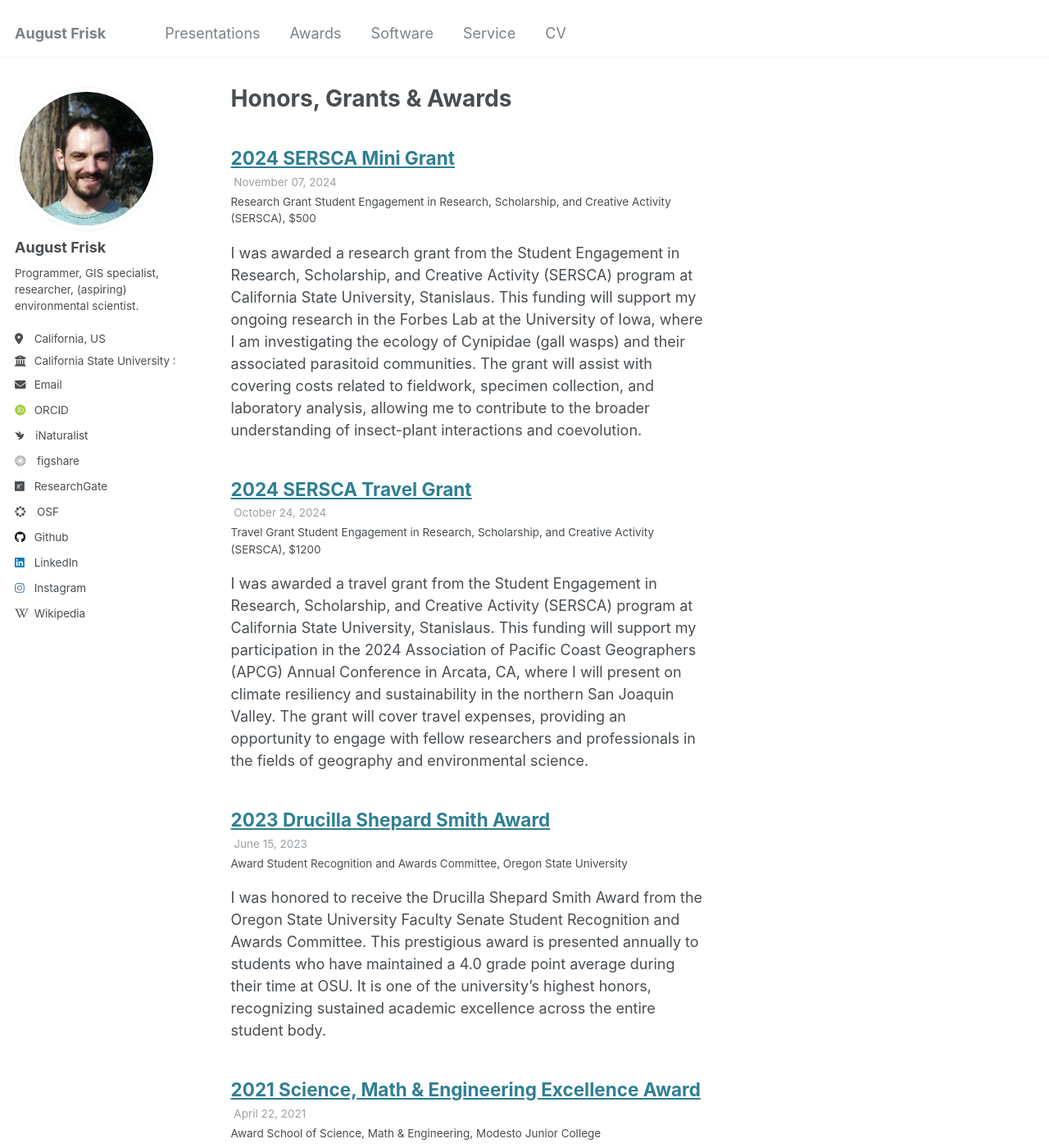
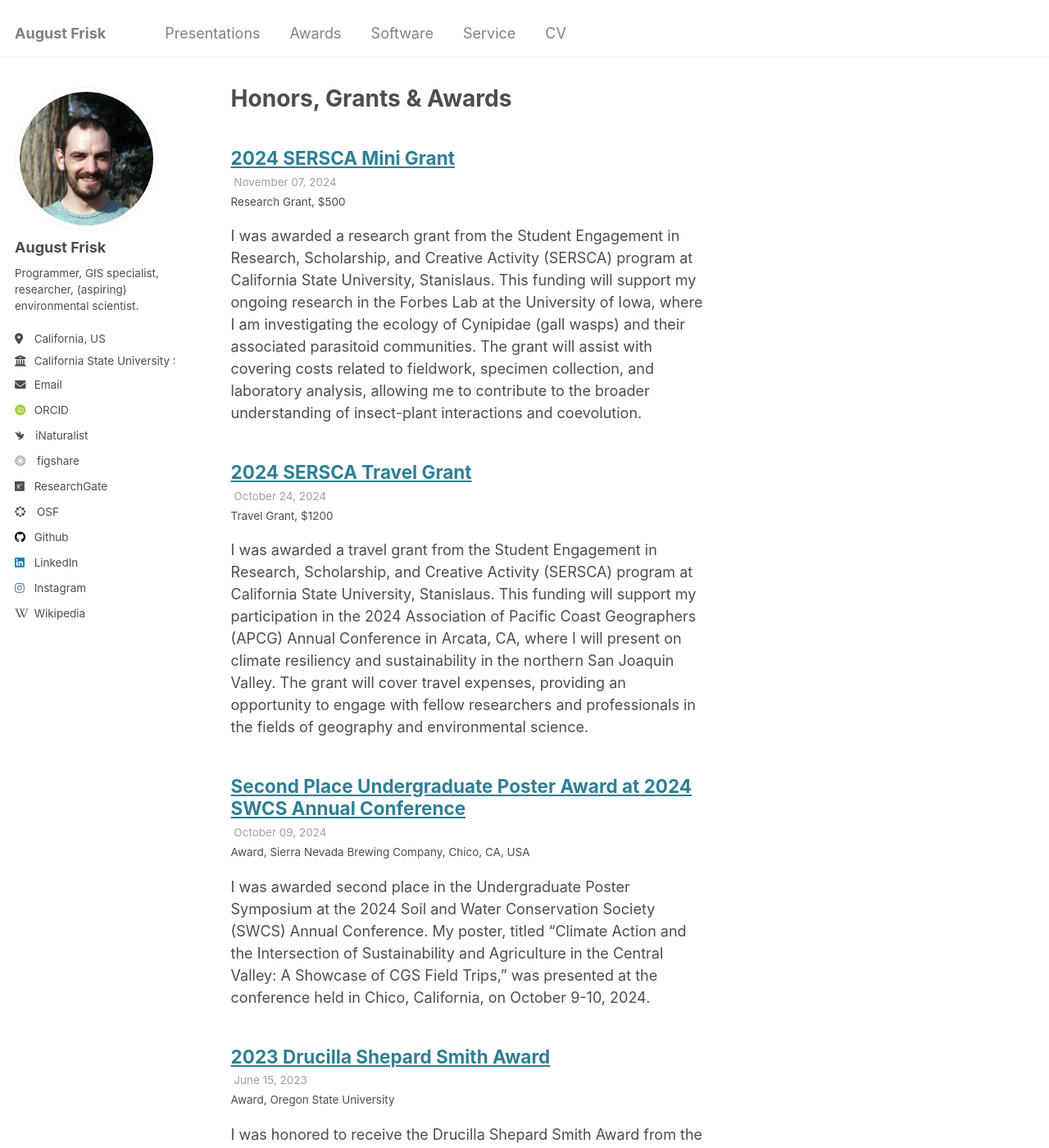
Before and after one commit to 4N0NYM0U5MY7H/4N0NYM0U5MY7H.github.io, a Jekyll site: the page built from _pages/awards.html, in a window 1280 px wide and 1400 px high. Shown: the whole window at 82% size. Built offline with Jekyll 4.4.1, drawn with Linux system fonts in a browser that asks for light colours; some web fonts are replaced; some of the changed text lies outside the part shown.

Commit message:
update awards

```diff
--- /dev/null
+++ b/_awards/2024-swcs-poster-award.md
@@ -0,0 +1,19 @@
+---
+title: "Second Place Undergraduate Poster Award at 2024 SWCS Annual Conference"
+collection: awards
+type: "Award"
+permalink: /awards/2024-swcs-poster-award
+date: 2024-10-09
+venue: "Soil and Water Conservation Society (SWCS) Annual Conference"
+location: "Sierra Nevada Brewing Company, Chico, CA, USA"
+---
+
+I was awarded second place in the Undergraduate Poster Symposium at the 2024 Soil and Water Conservation Society (SWCS) Annual Conference. My poster, titled "Climate Action and the Intersection of Sustainability and Agriculture in the Central Valley: A Showcase of CGS Field Trips," was presented at the conference held in Chico, California, on October 9-10, 2024.
+
+### More Information
+For more information, see the following: [Climate-action and the intersection of sustainability and agriculture in the Central Valley: A showcase of CGS field trips](https://4n0nym0u5my7h.github.io/presentations/2024-10-24-cgs-field-trips).
+
+## Acknowledgments
+* [Peggy Hauselt](https://www.csustan.edu/people/peggy-hauselt)
+* [California Geographical Society](https://calgeog.org/)
+* [Stanislaus State College Corps](https://www.csustan.edu/college-corps)
--- a/_includes/archive-single-award.html
+++ b/_includes/archive-single-award.html
@@ -36,7 +36,7 @@
       <p class="page__meta"><i class="fa fa-clock-o" aria-hidden="true"></i> {% include read-time.html %}</p>
     {% endif %}
     {% if post.date %}<p class="page__meta"><i class="fa fa-clock-o" aria-hidden="true"></i> {{ post.date | date: '%B %d, %Y' }}</p>{% endif %}
-    {% if post.venue %}<p class="archive__item-excerpt" itemprop="description">{{ post.type }} {{ post.venue }},  {% if post.amount %}{{post.amount}}{% else %}{{ post.location }}{% endif %} {% endif %}
+    {% if post.venue %}<p class="archive__item-excerpt" itemprop="description">{{ post.type }},  {% if post.amount %}{{post.amount}}{% else %}{{ post.location }}{% endif %} {% endif %}
     {% if post.excerpt %}<p class="archive__item-excerpt" itemprop="description">{{ post.excerpt | markdownify }}</p>{% endif %}
   </article>
 </div>
```
